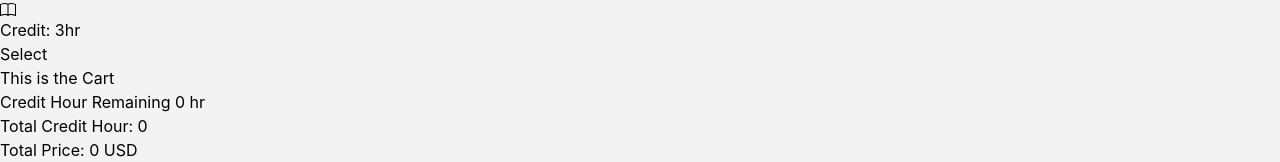
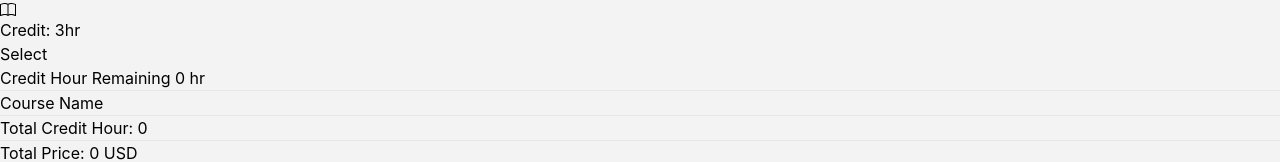
Before and after one commit to moniru005/student-course-registration, a React (Vite) app: page / in a window 1280 px wide. Shown: the part 3882-4044 px from the top of the page. Built offline with nearby package versions, Linux system fonts and the light colour scheme.

Commit message:
updated css in the cart section and install sweetalert2 for alert message to used

```diff
--- a/package.json
+++ b/package.json
@@ -13,7 +13,8 @@
     "prop-types": "^15.8.1",
     "react": "^18.2.0",
     "react-dom": "^18.2.0",
-    "react-icons": "^4.11.0"
+    "react-icons": "^4.11.0",
+    "sweetalert2": "^11.7.28"
   },
   "devDependencies": {
     "@types/react": "^18.2.15",
--- a/src/conponents/Cart/Cart.jsx
+++ b/src/conponents/Cart/Cart.jsx
@@ -1,17 +1,24 @@
 
 const Cart = ({ selectedCourses, remaining, totalCreditHour, totalPrice }) => {
     return (
-        <div>
-            <h1>This is the Cart</h1>
-            <h2>Credit Hour Remaining {remaining} hr</h2>
-            {selectedCourses.map(course =>
+        <div className='lg:w-72 md:w-72 bg-white rounded-lg p-4'>
+      <h2 className='text-blue-600 font-bold '>Credit Hour Remaining {remaining} hr</h2>
+      <hr className='mt-2'></hr>
+      <div className='mt-4'>
+        <h1 className='font-bold'>Course Name</h1>
+        <div className='mt-4'>
+          {selectedCourses.map(course =>
             <li className="list-decimal text-gray-500 text-sm leading-7" key={course.id}>
               {course.title}
             </li>
           )}
-          <p>Total Credit Hour: {totalCreditHour}</p>
-          <p>Total Price: {totalPrice} USD</p>
+          <hr className='mt-4'></hr>
+          <p className='mt-2 text-gray-500 text-[15px] '>Total Credit Hour: {totalCreditHour}</p>
+          <hr className='mt-3'></hr>
+          <p className='mt-2 text-gray-500 text-[15px] font-bold'>Total Price: {totalPrice} USD</p>
         </div>
+      </div>
+    </div>
     );
 };
 
--- a/src/conponents/Courses/Courses.jsx
+++ b/src/conponents/Courses/Courses.jsx
@@ -2,6 +2,7 @@ import { useState } from "react";
 import Cart from "../Cart/Cart";
 import Course from "../Course/Course";
 import { useEffect } from "react";
+import Swal from 'sweetalert2'
 
 const Courses = () => {
     const [courses, setCourses] = useState([]);
@@ -21,7 +22,11 @@ const Courses = () => {
         let countHour = course.credit_hour;
         let countPrice = course.price;
         if (isExist) {
-            alert('Course selected already')
+            Swal.fire(
+                'Course Selected Already',
+                'You can not select same course more than single',
+                'warning'
+            )
         }
         else {
             selectedCourses.forEach(item => {
@@ -30,8 +35,11 @@ const Courses = () => {
             })
             const totalRemaining = 20 - countHour;
             if (countHour > 20) {
-                alert(
-                    'Credit Limitation Locked!')
+                Swal.fire(
+                    'Credit Limitation Locked!',
+                    'You can not take more than 20 Credit Hour!',
+                    'error'
+                )
             }
             else {
                 setTotalPrice(countPrice);
@@ -46,7 +54,7 @@ const Courses = () => {
     }
 
     return (
-        <div className="container mx-auto">
+        <div className="container mx-auto mb-4">
             <div className="text-center my-6">
                 <h1 className="text-3xl font-bold">Course Registration</h1>
             </div>
```
Also changed, not shown: 1 other file (tests, documents, lock files or other folders).
